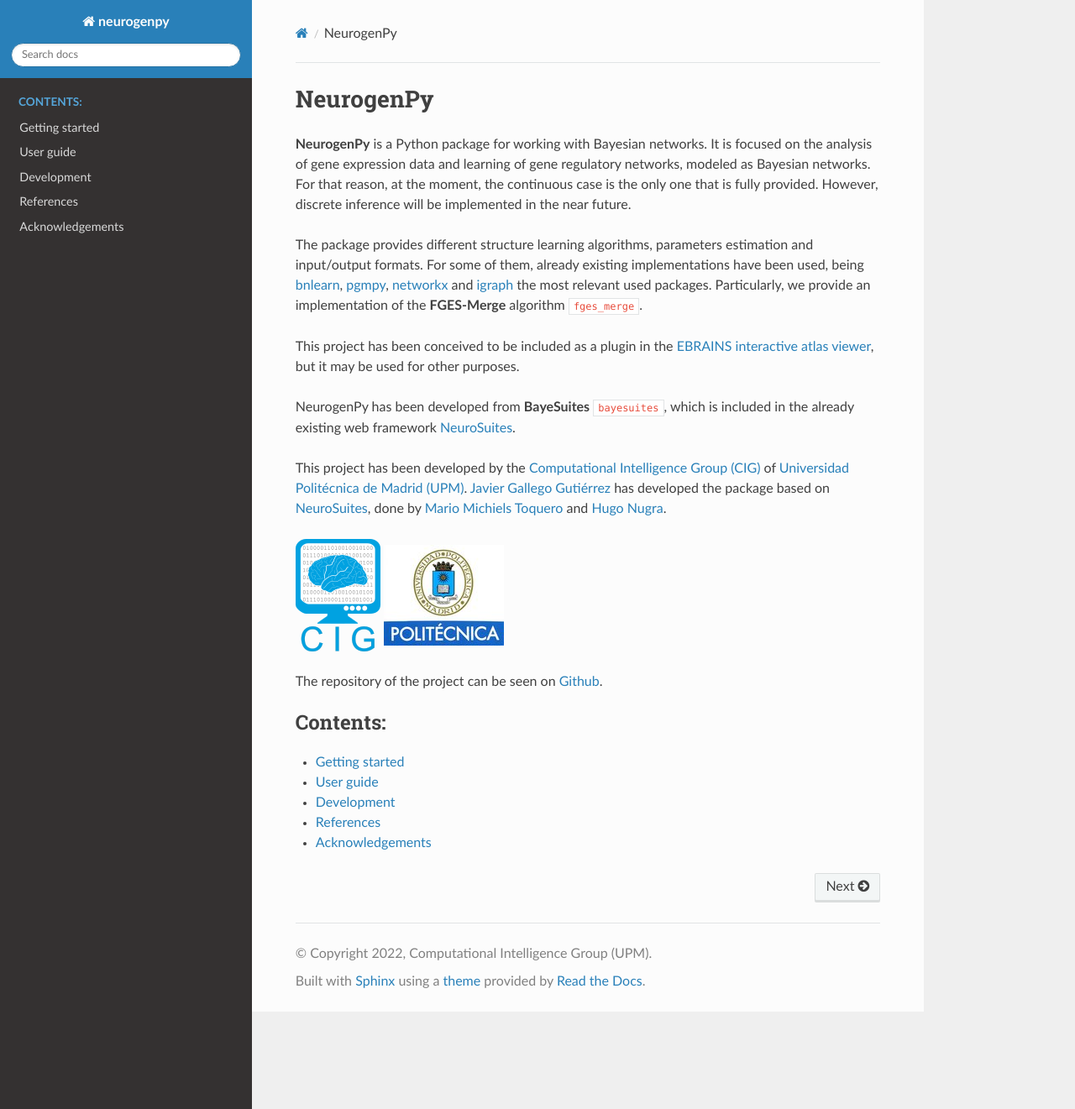
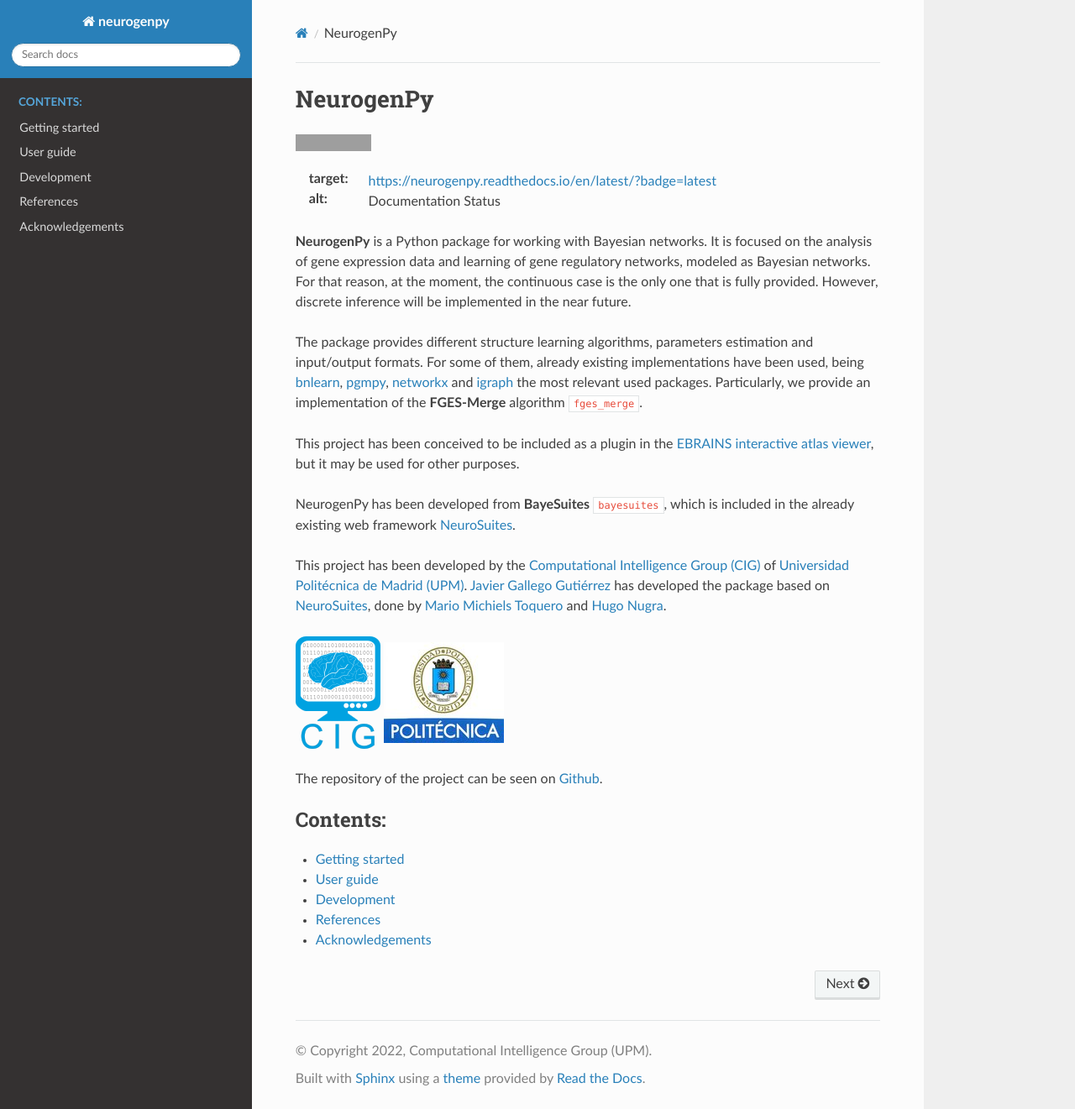
Before and after one commit to ianrecke/Plugin_updates, a Sphinx documentation site: the page built from docs/index.rst, in a window 1280 px wide and 1321 px high. Shown: the whole window at 84% size. Built offline with Sphinx 7.4.7 and the Read the Docs theme 2.0.0, drawn with Linux system fonts in a browser that asks for light colours; pages that are not in the unit, such as notebooks, are missing from menus; cross-references to code outside the pages are shown as plain code; grey boxes are pictures that could not be loaded.

Commit message:
Badge added

```diff
--- a/README.rst
+++ b/README.rst
@@ -6,9 +6,11 @@ NeurogenPy
 ..
  TODO: add badges
 
-Description
------------
 .. description-start
+
+.. image:: https://readthedocs.org/projects/neurogenpy/badge/?version=latest
+:target: https://neurogenpy.readthedocs.io/en/latest/?badge=latest
+:alt: Documentation Status
 
 **NeurogenPy** is a Python package for working with Bayesian networks. It is focused on the analysis of gene expression data and learning of gene regulatory networks, modeled as Bayesian networks. For that reason, at the moment, the continuous case is the only one that is fully provided. However, discrete inference will be implemented in the near future.
 
```
Also changed, not shown: docs/conf.py (+7 -0 lines), 1 other file.
